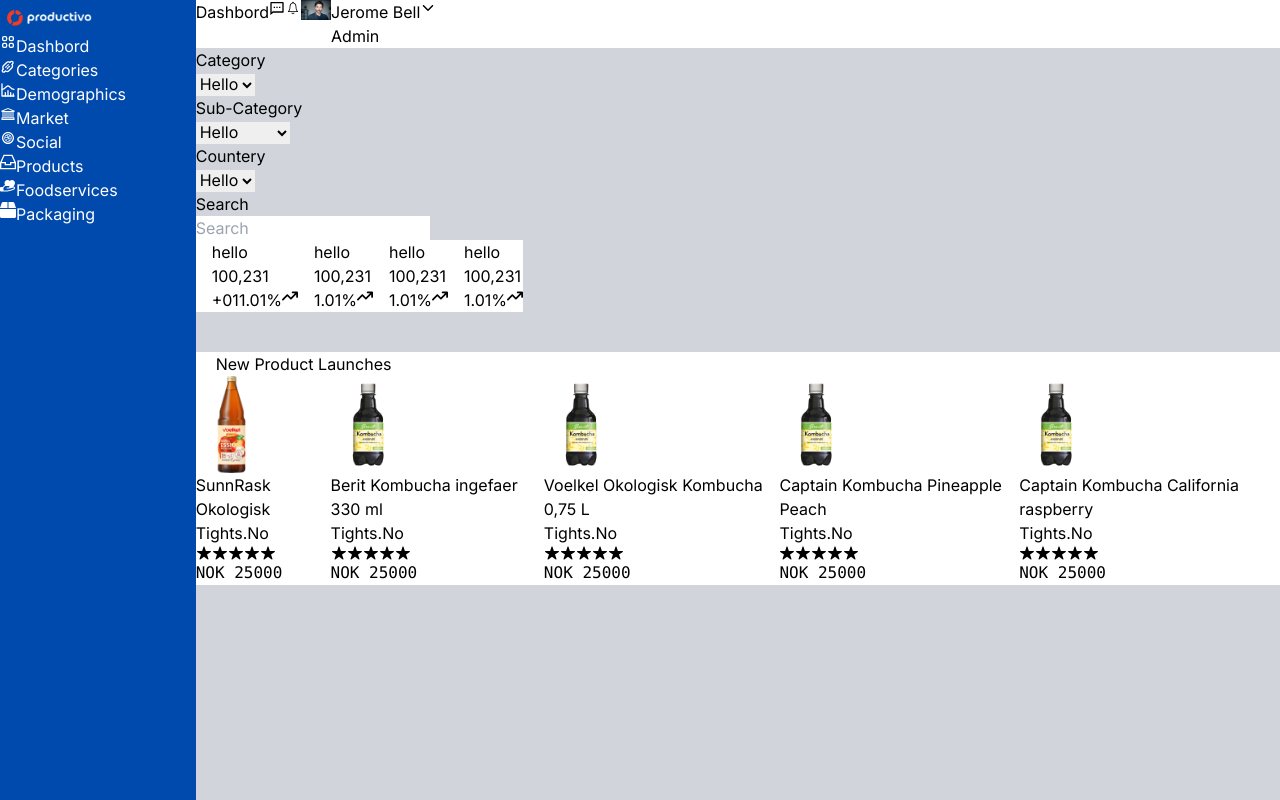
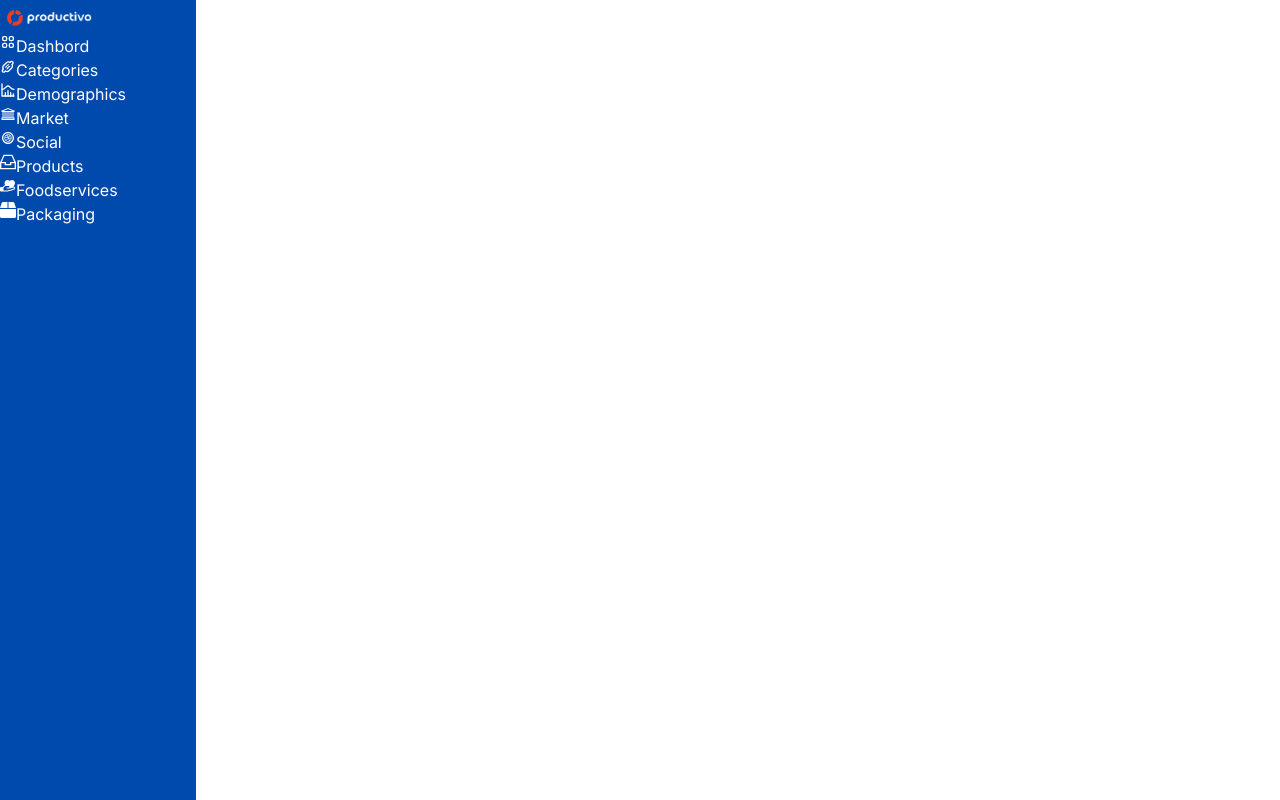
Before and after one commit to asifalin/productivo, a Next.js app: page /Dashbord in a window 1280 px wide. Shown: the top 800 px of the page. Built offline with nearby package versions, Linux system fonts and the light colour scheme.

Commit message:
sidebar complite (#1)
Co-authored-by: asifalin <asifalinagari55@gmail.com>

```diff
--- a/Components/Dashbord/Header.tsx
+++ /dev/null
@@ -1,60 +0,0 @@
-import React from 'react'
-import { FaArrowTrendUp } from 'react-icons/fa6'
-import { MdOutlineMessage ,MdMosque } from "react-icons/md";
-import { FaRegCalendarCheck,FaUsers } from "react-icons/fa";
-let headeritem=[
-    {
-        id: 1,
-        icon: <MdOutlineMessage/>,
-        para: 'hello',
-        number1: `100,231`,
-        number2: `+011.01%`,
-        icon1: <FaArrowTrendUp />,
-      },
-    {
-        id: 2,
-        icon: <MdMosque/>,
-        para: 'hello',
-        number1: `100,231`,
-        number2: `1.01%`,
-        icon1: <FaArrowTrendUp />,
-      },
-    {
-        id: 3,
-        icon: <FaRegCalendarCheck/>,
-        para: 'hello',
-        number1: `100,231`,
-        number2: `1.01%`,
-        icon1: <FaArrowTrendUp />,
-      },
-    {
-        id: 4,
-        icon: <FaUsers/>,
-        para: 'hello',
-        number1: `100,231`,
-        number2: `1.01%`,
-        icon1: <FaArrowTrendUp />,
-      },
-]
-function Header() {
-  return (
-    <div className='flex justify-around'>
-      {headeritem.map((item) => (
-  <div key={item.id} className="flex items-center gap-2 bg-white w-[20%] p-5  ">
-    <div className='bg-[blue] text-white text-2xl p-3 rounded-full'>
-      {item.icon}
-    </div>
-    <div>
-      <h1 className=" text-blue-800">{item.para}</h1>
-      <p>{item.number1}</p>
-      <div className='flex gap-2 items-center text-green-700'>
-      <p>{item.number2}</p>
-      <div className=''>{item.icon1}</div>
-      </div>
-    </div>
-  </div>
-))}
-    </div>
-  )
-}
-export default Header
--- a/Components/Dashbord/Navbar.tsx
+++ /dev/null
@@ -1,46 +0,0 @@
-import React from 'react'
-import { RiMessage2Line } from "react-icons/ri";
-import { IoIosNotificationsOutline ,IoIosArrowDown } from "react-icons/io";
-import Image from 'next/image';
-import profile from '../../public/picture/5cf6a10be574b54b71cf418fa3466bb6.jpeg'
-
-
-function Navbar() {
-  return (
-    <div className=' flex justify-between items-center h-[83px]  '>
-      <div className=''>
-        Dashbord
-      </div>
-      <div className=' flex gap-5 items-center '>
-
-     <div className='text-2xl flex gap-5'>
-     <RiMessage2Line/>
-      <IoIosNotificationsOutline/>
-     </div>
-<div className='flex items-center gap-3'>
-<div>
-<Image
-      src={profile}
-      alt="Picture of the author"
-    width={30}
-    height={100}
-    className='rounded-full h-[40px] w-[40px] '
-    />
-</div>
-<div>
-  <h3 className='text-[16px]'>Jerome Bell</h3>
-  <p className='text-[12px]'>Admin</p>
-</div>
-</div>
-      <div>
-        <IoIosArrowDown/>
-      </div>
-      </div>
-
-
-    </div>
-
-  )
-}
-
-export default Navbar
--- a/Components/Dashbord/Navhead.tsx
+++ /dev/null
@@ -1,52 +0,0 @@
-import React from 'react'
-
-function Navhead() {
-  return (
-    <div className='xl:flex py-10 justify-between items-center lg:block'>
-      <div className='lg:grid grid-cols-3  gap-5   '>
-
-        <div>
-            <div>
-        <h1>Category</h1>
-
-            </div>
-            <select className='w-52 py-1 rounded-md'>
-                <option value="">Hello</option>
-                <option value="">Hello</option>
-                <option value="">Hello</option>
-            </select>
-        </div>
-        <div>
-
-            <div>
-        <h1>Sub-Category</h1>
-
-            </div>
-            <select name="" id="" className='w-52 py-1 rounded-md'>
-                <option value="">Hello</option>
-                <option value="">Dashnord</option>
-                <option value="">Team</option>
-            </select>
-        </div>
-        <div>
-        <div>
-        <h1>Countery</h1>
-
-            </div>
-            <select name="" id="" className='w-52 py-1 rounded-md'>
-                <option value="">Hello</option>
-                <option value="">Hello</option>
-                <option value="">Hello</option>
-            </select>
-        </div>
-        </div>
-
-        <div>
-            <h1>Search</h1>
-            <input className='rounded-md py-1' type="search" placeholder='Search' />
-        </div>
-     </div>
-  )
-}
-
-export default Navhead
--- a/Components/Product/Product.tsx
+++ /dev/null
@@ -1,104 +0,0 @@
-"use client";
-import React, { useState } from "react";
-import Image from "next/image";
-import productImage1 from "../../public/picture/product 1.png";
-import productImage2 from "../../public/picture/product 2.png";
-import { IoIosStar } from "react-icons/io";
-
-const pro = [
-  {
-    id: 1,
-    image: productImage1,
-    heading: "SunnRask \n Okologisk",
-    para: "Tights.No",
-    rating: 0,
-  },
-  {
-    id: 2,
-    image: productImage2,
-    heading: "Berit Kombucha ingefaer 330 ml",
-    para: "Tights.No",
-    icon: <IoIosStar />,
-  },
-  {
-    id: 3,
-    image: productImage2,
-    heading: "Voelkel Okologisk Kombucha 0,75 L",
-    para: "Tights.No",
-    icon: <IoIosStar />,
-  },
-  {
-    id: 4,
-    image: productImage2,
-    heading: "Captain Kombucha Pineapple Peach",
-    para: "Tights.No",
-    icon: <IoIosStar />,
-  },
-
-  {
-    id: 5,
-    image: productImage2,
-    heading: "Captain Kombucha California raspberry",
-    para: "Tights.No",
-    icon: <IoIosStar />,
-  },
-];
-
-const Product = () => {
-  const [ratings, setRatings]:any = useState (pro.map((item) => item.rating));
-
-  const handleRating = (index:any, rating:any) => {
-    const newRatings = [...ratings];
-    newRatings[index] = rating;
-    setRatings(newRatings);
-  };
-
-  return (
-    <div className="flex flex-wrap justify-center ">
-
-      {pro.map((item, index) => (
-        <div
-          key={item.id}
-          className="h-[296px] w-[181px] border-gray-300 border-b-2 border-r-2 ]"
-        >
-          <div className="flex justify-center">
-            <Image
-              src={item.image}
-              alt="Product Image"
-              width={73}
-              height={114}
-              className="py-[15px]"
-            />
-          </div>
-          <div className="p-3 leading-5">
-            <h1 className="font-bold text-[11px] ">{item.heading}</h1>
-            <p className="text-[9px] font-bold">{item.para}</p>
-            <div className="for-starts flex text-gray-300 ">
-              <div className="flex">
-                {[...Array(5)].map((_, i) => (
-                  <IoIosStar
-                    key={i}
-                    className={ratings[index] > i ? "text-yellow-300" : ""}
-                    onClick={() => handleRating(index, i + 1)}
-                  />
-                ))}
-              </div>
-              {/* for starts */}
-              <div className=" ">
-                {ratings[index] > 0 && (
-                  <p className="text-xs text-gray-500">{ratings[index]}</p>
-                )}
-              </div>
-            </div>
-            <pre className="font-extrabold text-gray-400">
-              NOK <span className="text-red-500">25000</span>
-            </pre>
-          </div>
-        </div>
-      ))}
-
-    </div>
-  );
-};
-
-export default Product;
--- a/app/Dashbord/page.tsx
+++ b/app/Dashbord/page.tsx
@@ -1,10 +1,5 @@
 import React from 'react'
-
-import Header from '@/Components/Dashbord/Header';
-import Navbar from '@/Components/Dashbord/Navbar';
-import Navhead from '@/Components/Dashbord/Navhead';
 import Sidebar from '@/Components/Sidebar/Sidebar';
-import Product from '@/Components/Product/Product';
 
 function Dashbord() {
   return (
@@ -13,16 +8,7 @@
         <Sidebar/>
       </div>
           <div className="bg-[#FFFFFF]  w-full h-screen">
-<div>
-<Navbar/>
-  </div><div className='bg-gray-300 h-screen'>
-  <Navhead/>
-<Header/>
-<div className='mt-10 bg-white'>
-  <h1 className='ml-5'>New Product Launches</h1>
-  <Product/>
-</div>
-  </div>
+
 </div>
     </div>
   )
--- a/app/page.tsx
+++ b/app/page.tsx
@@ -8,7 +8,7 @@
     <>
      <div className='flex'>
         <div className='bg-[#004AAD] w-[231px] h-[1628px] text-white flex'>
-          {/* <Sidebar/> */}
+          <Sidebar/>
         </div>
         <div className="bg-[#FFFFFF] w-full">
           {/* <Dashbord/> */}
--- a/app/product/page.tsx
+++ /dev/null
@@ -1,24 +0,0 @@
-import Navbar from '@/Components/Dashbord/Navbar'
-import Product from '@/Components/Product/Product'
-import Sidebar from '@/Components/Sidebar/Sidebar'
-import React from 'react'
-
-function product() {
-  return (
-    <div className=' flex' >
-      <div className=' bg-[#004AAD] w-[231px] h-[1628px] '>
-        <Sidebar/>
-      </div>
-      <div className='w-full'>
-        <div className='bg-white'>
-        <Navbar />
-
-        </div>
-      <Product/>
-
-      </div>
-    </div>
-  )
-}
-
-export default product
```
Also changed, not shown: Components/Dashbord/Dashbord.tsx (deleted, +0 -20 lines), Components/Markit/Markit.tsx (deleted, +0 -11 lines).
